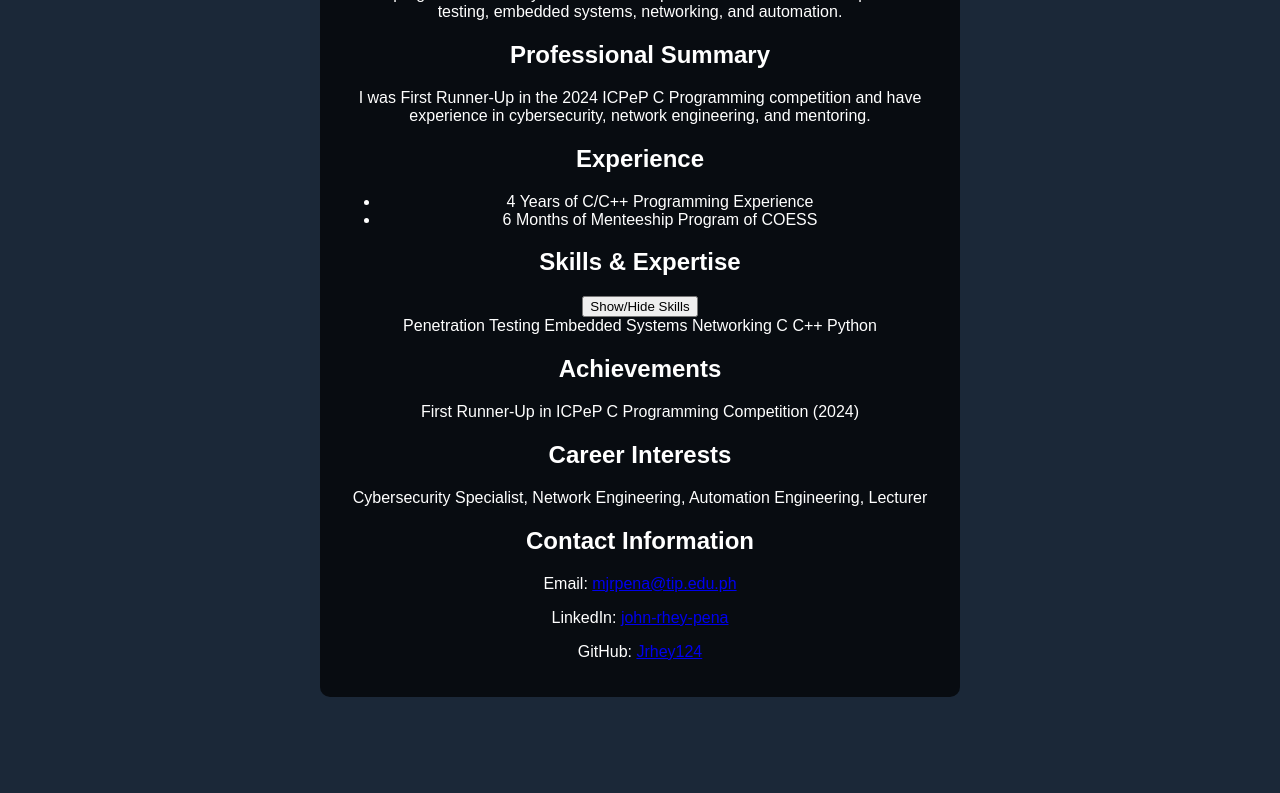
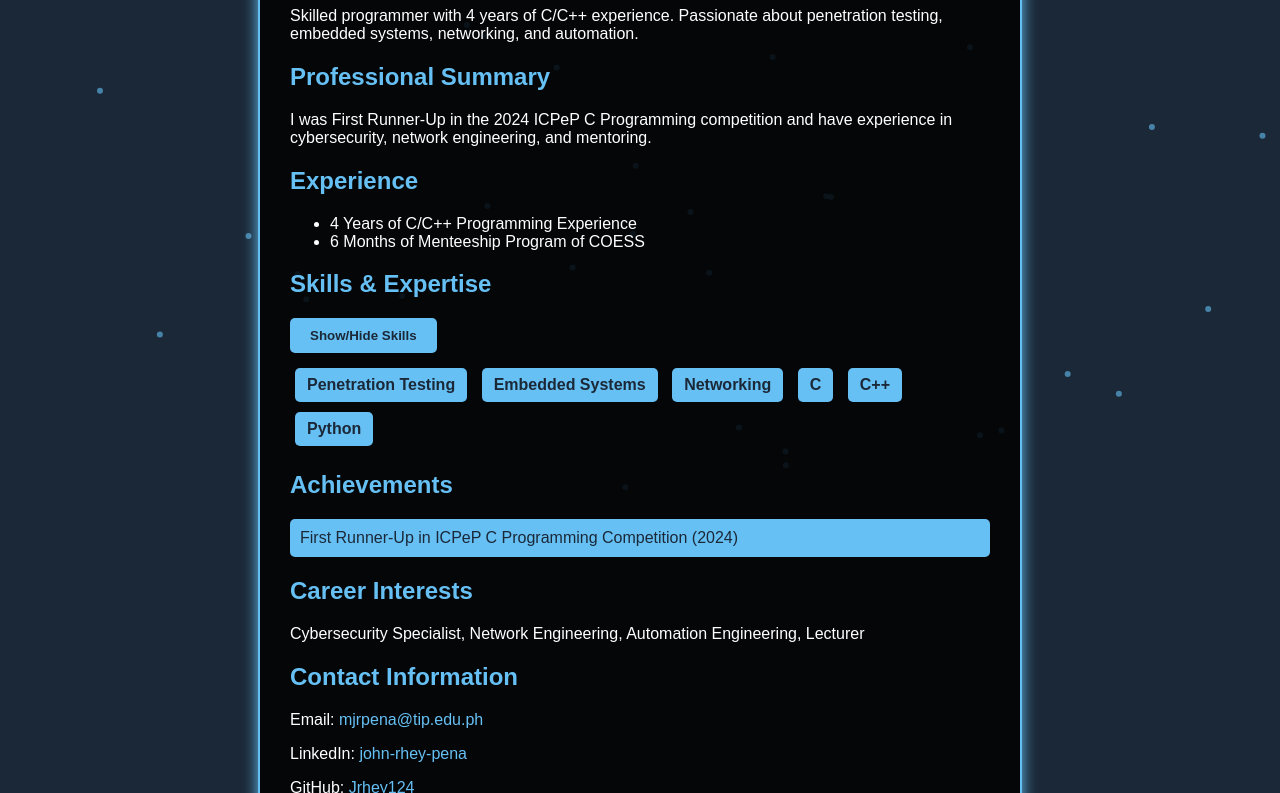
Before and after one commit to Jrhey124/Portfolio, a plain HTML site: page index.html in a window 1280 px wide. Shown: the part 295-1088 px from the top of the page. Before the commit the page ends 1042 px from the top, so only its background shows below. Drawn offline with nearby package versions, Linux system fonts and the light colour scheme.

Commit message:
Add files via upload
add visual effects

```diff
--- a/index.html
+++ b/index.html
@@ -1,16 +1,18 @@
 <!DOCTYPE html>
 <html lang="en">
 <head>
-  <meta charset="UTF-8">
-  <meta name="viewport" content="width=device-width, initial-scale=1.0">
-  <title>John Rhey Pena - Biography</title>
-  <link rel="stylesheet" href="styles.css">
+  <meta charset="UTF-8" />
+  <meta name="viewport" content="width=device-width, initial-scale=1.0"/>
+  <title>John Rhey Pena - Portfolio</title>
+  <link rel="stylesheet" href="styles.css" />
   <script defer src="script.js"></script>
+  <script defer src="https://cdn.jsdelivr.net/npm/tsparticles@2/tsparticles.bundle.min.js"></script>
 </head>
 <body>
+  <div id="tsparticles"></div>
   <div class="profile-container">
     <div class="profile-header">
-      <img src="https://media.licdn.com/dms/image/v2/D4E03AQGaQ49UHg8VmA/profile-displayphoto-shrink_200_200/B4EZTls3_aG0AY-/0/1739020534728?e=2147483647&v=beta&t=ffc9JG9mvi31hwDABLdYf47Egwx7vscOkPw49JFv0x4" alt="Profile Picture" class="profile-pic">
+      <img src="https://media.licdn.com/dms/image/v2/D4E03AQGaQ49UHg8VmA/profile-displayphoto-shrink_200_200/B4EZTls3_aG0AY-/0/1739020534728?e=2147483647&v=beta&t=ffc9JG9mvi31hwDABLdYf47Egwx7vscOkPw49JFv0x4" alt="Profile Picture" class="profile-pic" />
       <h1>John Rhey Pena</h1>
       <p class="bio">Skilled programmer with 4 years of C/C++ experience. Passionate about penetration testing, embedded systems, networking, and automation.</p>
     </div>
@@ -41,9 +43,9 @@
       </div>
     </div>
 
-    <div class="achievements">
+    <div class="section achievements">
       <h2>Achievements</h2>
-      <div class="achievement-card">First Runner-Up in ICPeP C Programming Competition (2024)</div>
+      <div class="achievement-card" onclick="showModal('modal1')">First Runner-Up in ICPeP C Programming Competition (2024)</div>
     </div>
 
     <div class="section">
@@ -51,12 +53,21 @@
       <p>Cybersecurity Specialist, Network Engineering, Automation Engineering, Lecturer</p>
     </div>
 
-    <div class="contact">
+    <div class="section contact">
       <h2>Contact Information</h2>
       <p>Email: <a href="mailto:mjrpena@tip.edu.ph?subject=Hello" class="contact-link">mjrpena@tip.edu.ph</a></p>
       <p>LinkedIn: <a href="https://www.linkedin.com/in/john-rhey-pena-b10832313/" class="contact-link">john-rhey-pena</a></p>
       <p>GitHub: <a href="https://github.com/Jrhey124" class="contact-link">Jrhey124</a></p>
     </div>
   </div>
+
+  <!-- Modal -->
+  <div id="modal1" class="modal">
+    <div class="modal-content">
+      <span class="close" onclick="closeModal('modal1')">&times;</span>
+      <h2>ICPeP Competition</h2>
+      <p>Secured 1st Runner-Up in a prestigious C Programming competition held in 2024, showcasing advanced C programming capabilities under pressure.</p>
+    </div>
+  </div>
 </body>
 </html>
--- a/script.js
+++ b/script.js
@@ -3,10 +3,31 @@ document.addEventListener("DOMContentLoaded", function () {
     const skillsSection = document.getElementById("skillsSection");
 
     toggleButton.addEventListener("click", function () {
-        if (skillsSection.style.display === "none" || skillsSection.style.display === "") {
-            skillsSection.style.display = "block";
-        } else {
-            skillsSection.style.display = "none";
+        skillsSection.style.display = skillsSection.style.display === "none" ? "block" : "none";
+    });
+
+    tsParticles.load("tsparticles", {
+        fullScreen: { enable: true },
+        particles: {
+            number: { value: 50 },
+            color: { value: "#66c0f4" },
+            shape: { type: "circle" },
+            opacity: { value: 0.6 },
+            size: { value: 3 },
+            move: { enable: true, speed: 1 }
+        },
+        interactivity: {
+            events: {
+                onhover: { enable: true, mode: "repulse" }
+            }
         }
     });
 });
+
+function showModal(id) {
+    document.getElementById(id).style.display = "block";
+}
+
+function closeModal(id) {
+    document.getElementById(id).style.display = "none";
+}
--- a/styles.css
+++ b/styles.css
@@ -2,15 +2,28 @@ body {
   background-color: #1b2838;
   color: #ffffff;
   font-family: Arial, sans-serif;
-    text-align: center;
+  margin: 0;
+  padding: 0;
+  overflow-x: hidden;
+}
+
+#tsparticles {
+  position: fixed;
+  top: 0;
+  left: 0;
+  width: 100%;
+  height: 100%;
+  z-index: -1;
 }
 
 .profile-container {
-    max-width: 600px;
-    margin: 50px auto;
-    background: rgba(0, 0, 0, 0.7);
-    padding: 20px;
-    border-radius: 10px;
+  max-width: 700px;
+  margin: 60px auto;
+  background: rgba(0, 0, 0, 0.85);
+  padding: 30px;
+  border-radius: 15px;
+  border: 2px solid #66c0f4;
+  box-shadow: 0 0 15px #66c0f4;
 }
 
 .profile-pic {
@@ -20,24 +33,69 @@ body {
   border: 3px solid #66c0f4;
 }
 
-.bio {
-    margin-top: 15px;
+h1, h2 {
+  color: #66c0f4;
 }
 
-.achievements {
-    margin-top: 20px;
+.skill {
+  display: inline-block;
+  background: #66c0f4;
+  padding: 8px 12px;
+  border-radius: 5px;
+  margin: 5px;
+  color: #1b2838;
+  font-weight: bold;
 }
 
-.achievements span {
-    display: inline-block;
-    background: #66c0f4;
-    padding: 5px 10px;
+button {
+  padding: 10px 20px;
+  background-color: #66c0f4;
+  border: none;
+  color: #1b2838;
+  font-weight: bold;
+  cursor: pointer;
+  margin-bottom: 10px;
   border-radius: 5px;
-    margin: 5px;
 }
 
-.links a {
+.achievement-card {
+  background-color: #66c0f4;
+  padding: 10px;
+  border-radius: 5px;
+  cursor: pointer;
+  margin-top: 10px;
+  color: #1b2838;
+}
+
+.contact-link {
   color: #66c0f4;
   text-decoration: none;
-    margin: 0 10px;
 }
+
+.modal {
+  display: none;
+  position: fixed;
+  z-index: 10;
+  left: 0; top: 0;
+  width: 100%; height: 100%;
+  overflow: auto;
+  background-color: rgba(0,0,0,0.8);
+}
+
+.modal-content {
+  background-color: #222;
+  margin: 15% auto;
+  padding: 20px;
+  border: 2px solid #66c0f4;
+  width: 80%;
+  border-radius: 10px;
+  color: #fff;
+  box-shadow: 0 0 10px #66c0f4;
+}
+
+.close {
+  color: #66c0f4;
+  float: right;
+  font-size: 28px;
+  cursor: pointer;
+}
```
Lines whose indentation alone changed are shown as unchanged.
